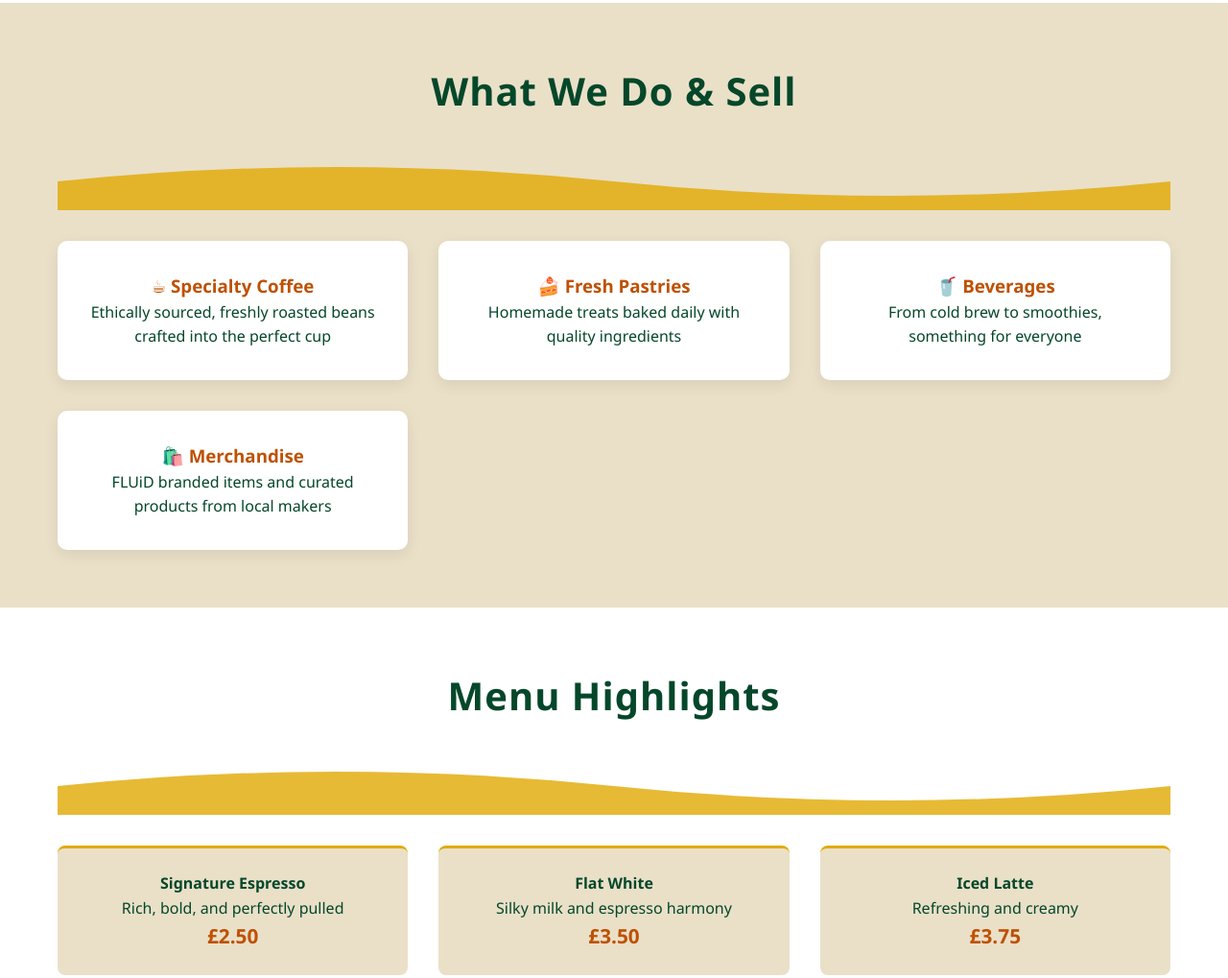
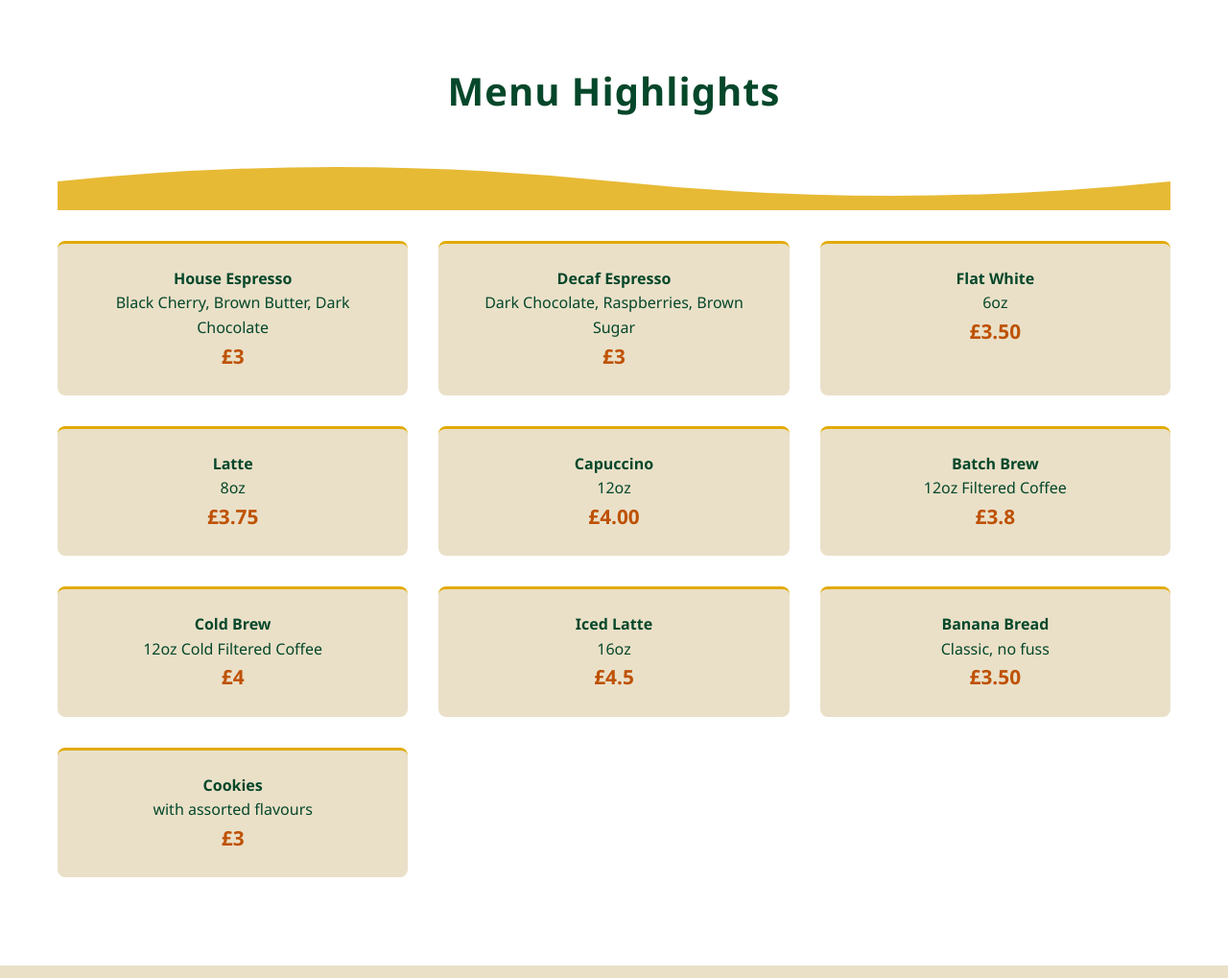
Before and after one commit to fluidcsc/fluid-cafe, a plain HTML site: page index.html in a window 1280 px wide. Shown: the part 929-1948 px from the top of the page at 96% size. Drawn offline with Linux system fonts and the light colour scheme.

Commit message:
Revise index.html content and structure
Updated the content and structure of the index.html file, including changes to the title, hero section, menu highlights, and opening hours.

```diff
--- a/index.html
+++ b/index.html
@@ -3,7 +3,7 @@
 <head>
     <meta charset="UTF-8">
     <meta name="viewport" content="width=device-width, initial-scale=1.0">
-    <title>FLUiD - Coffee & Social Club</title>
+    <title>FLUiD COFFEE & SOCiAL CLUB</title>
     <link rel="stylesheet" href="styles.css">
 </head>
 <body>
@@ -28,8 +28,8 @@
     <main>
         <section class="hero">
             <div class="container">
-                <h1>Welcome to FLUiD</h1>
-                <p>Your Space for Coffee & Community</p>
+                <h1>FLUiD COFFEE & SOCiAL CLUB</h1>
+                <p>Your hub for Speciality Coffee, Community Spaces, and Social Culture in Edinburgh.</p>
             </div>
         </section>
 
@@ -48,21 +48,6 @@
             </div>
         </section>
 
-        <section class="what-we-do">
-            <div class="container">
-                <h2>What We Do & Sell</h2>
-                <svg class="wave-divider" viewBox="0 0 1200 60" preserveAspectRatio="none">
-                    <path d="M0,30 Q300,0 600,30 T1200,30 L1200,60 L0,60 Z"></path>
-                </svg>
-                <div class="offerings-grid">
-                    <div class="offering"><h3>☕ Specialty Coffee</h3><p>Ethically sourced, freshly roasted beans crafted into the perfect cup</p></div>
-                    <div class="offering"><h3>🍰 Fresh Pastries</h3><p>Homemade treats baked daily with quality ingredients</p></div>
-                    <div class="offering"><h3>🥤 Beverages</h3><p>From cold brew to smoothies, something for everyone</p></div>
-                    <div class="offering"><h3>🛍️ Merchandise</h3><p>FLUiD branded items and curated products from local makers</p></div>
-                </div>
-            </div>
-        </section>
-
         <section class="menu">
             <div class="container">
                 <h2>Menu Highlights</h2>
@@ -70,12 +55,16 @@
                     <path d="M0,30 Q300,0 600,30 T1200,30 L1200,60 L0,60 Z"></path>
                 </svg>
                 <div class="menu-grid">
-                    <div class="menu-item"><h4>Signature Espresso</h4><p>Rich, bold, and perfectly pulled</p><span class="price">£2.50</span></div>
-                    <div class="menu-item"><h4>Flat White</h4><p>Silky milk and espresso harmony</p><span class="price">£3.50</span></div>
-                    <div class="menu-item"><h4>Iced Latte</h4><p>Refreshing and creamy</p><span class="price">£3.75</span></div>
-                    <div class="menu-item"><h4>Matcha Latte</h4><p>Smooth, creamy, and energizing</p><span class="price">£4.00</span></div>
-                    <div class="menu-item"><h4>Croissant</h4><p>Butter-layered perfection</p><span class="price">£2.50</span></div>
-                    <div class="menu-item"><h4>Avocado Toast</h4><p>On sourdough with seasonal toppings</p><span class="price">£5.50</span></div>
+                    <div class="menu-item"><h4>House Espresso</h4><p>Black Cherry, Brown Butter, Dark Chocolate</p><span class="price">£3</span></div>
+                    <div class="menu-item"><h4>Decaf Espresso</h4><p>Dark Chocolate, Raspberries, Brown Sugar</p><span class="price">£3</span></div>
+                    <div class="menu-item"><h4>Flat White</h4><p>6oz</p><span class="price">£3.50</span></div>
+                    <div class="menu-item"><h4>Latte</h4><p>8oz</p><span class="price">£3.75</span></div>
+                    <div class="menu-item"><h4>Capuccino</h4><p>12oz</p><span class="price">£4.00</span></div>
+                    <div class="menu-item"><h4>Batch Brew</h4><p>12oz Filtered Coffee</p><span class="price">£3.8</span></div>
+                    <div class="menu-item"><h4>Cold Brew</h4><p>12oz Cold Filtered Coffee</p><span class="price">£4</span></div>
+                    <div class="menu-item"><h4>Iced Latte</h4><p>16oz</p><span class="price">£4.5</span></div>
+                    <div class="menu-item"><h4>Banana Bread</h4><p>Classic, no fuss</p><span class="price">£3.50</span></div>
+                    <div class="menu-item"><h4>Cookies</h4><p>with assorted flavours</p><span class="price">£3</span></div>
                 </div>
             </div>
         </section>
@@ -87,9 +76,7 @@
                     <path d="M0,30 Q300,0 600,30 T1200,30 L1200,60 L0,60 Z"></path>
                 </svg>
                 <div class="hours-table">
-                    <div class="hours-row"><span class="day">Monday - Friday</span><span class="time">7:30 AM - 6:00 PM</span></div>
-                    <div class="hours-row"><span class="day">Saturday</span><span class="time">8:00 AM - 7:00 PM</span></div>
-                    <div class="hours-row"><span class="day">Sunday</span><span class="time">9:00 AM - 5:00 PM</span></div>
+                    <div class="hours-row"><span class="day">Monday - Sunday</span><span class="time">10:00 AM - 6:00 PM</span></div>
                 </div>
             </div>
         </section>
@@ -98,7 +85,7 @@
     <footer class="footer">
         <div class="container">
             <div class="footer-content">
-                <p>&copy; 2024 FLUiD Coffee & Social Club. All rights reserved.</p>
+                <p>&copy; 2026 FLUiD COFFEE & SOCiAL CLUB. All rights reserved.</p>
                 <div class="social-links">
                     <a href="https://instagram.com" target="_blank" rel="noopener noreferrer">
                         <svg viewBox="0 0 24 24" width="24" height="24" fill="currentColor">
```
